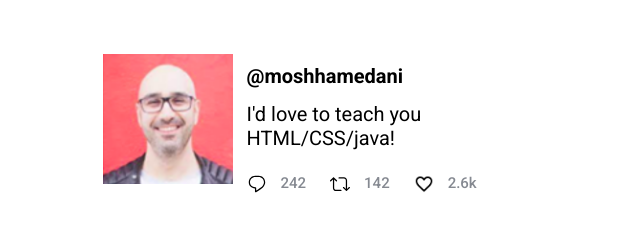
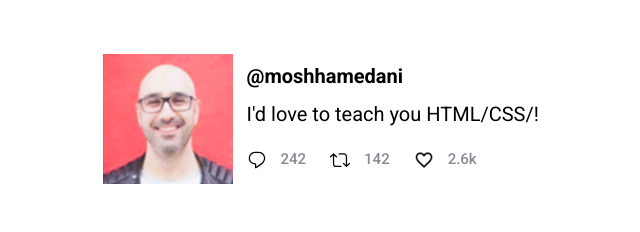
Before and after one commit to akram10110/ZeusLearning, a plain HTML site: page Task1/index.html in a window 1280 px wide. Shown: the whole page, without its empty margins (309-949 px from the left). Drawn offline with Linux system fonts and the light colour scheme.

Commit message:
removed java

```diff
--- a/Task1/index.html
+++ b/Task1/index.html
@@ -89,7 +89,7 @@
 
       <div class="text-div">
         <p class="text1">@moshhamedani</p>
-        <p class="text2">I'd love to teach you HTML/CSS/java!</p>
+        <p class="text2">I'd love to teach you HTML/CSS/!</p>
 
         <div class="options-div">
           <div class="comments-div">
```
